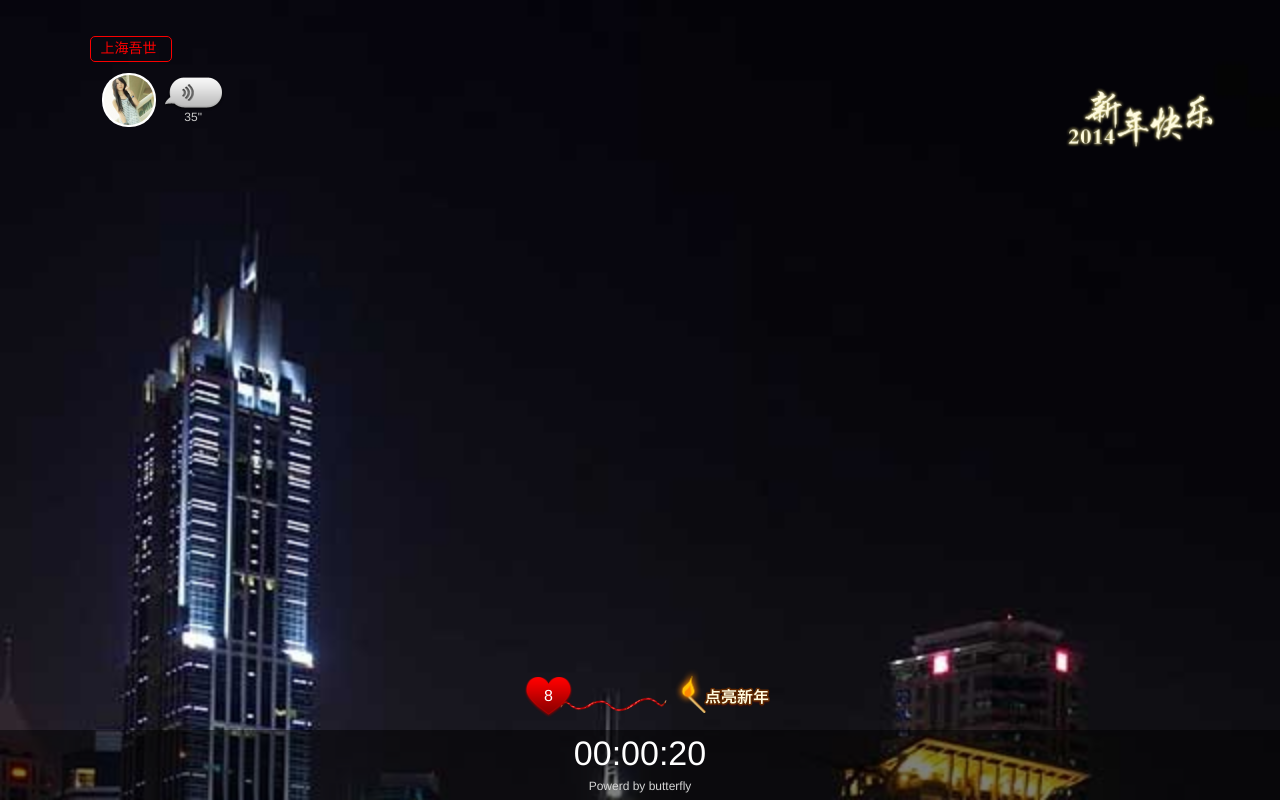
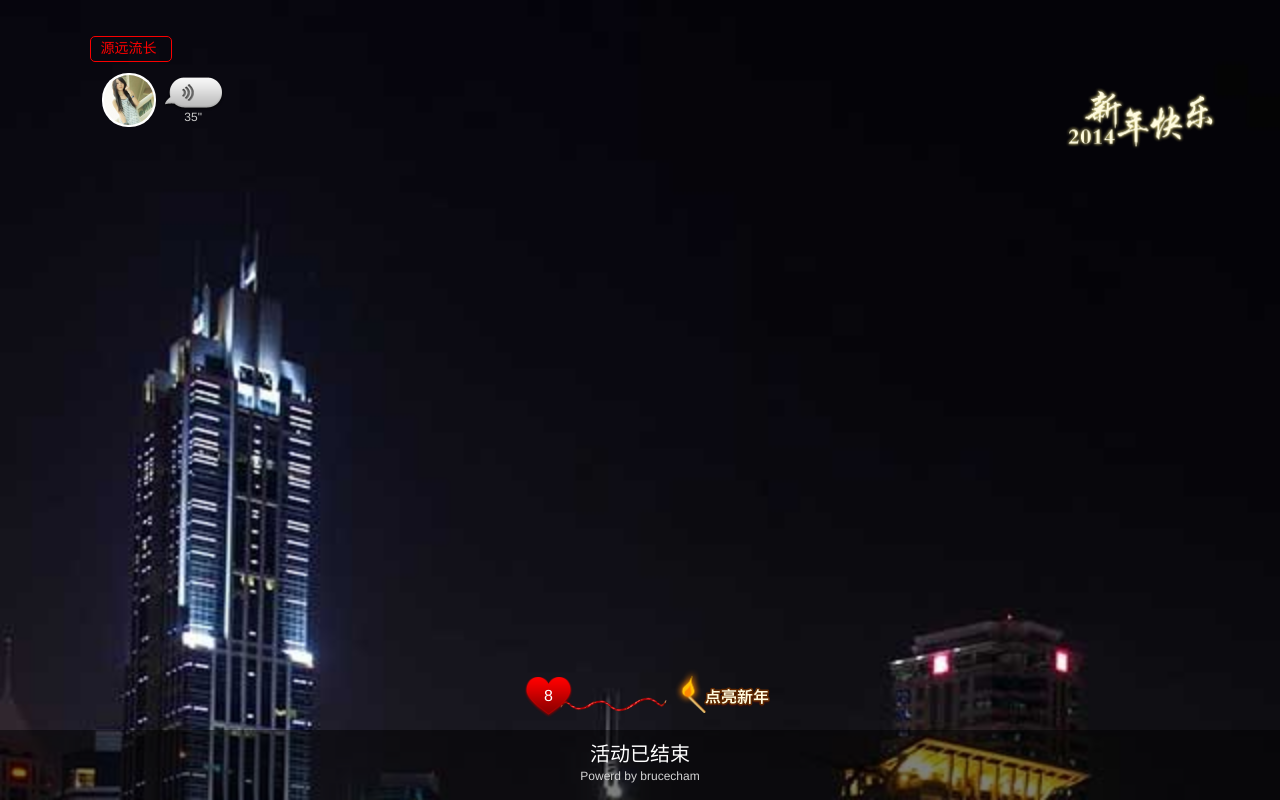
Before and after one commit to BruceCham/soldier, a plain HTML site: page newyear/index.html in a window 1280 px wide. Drawn offline with Linux system fonts and the light colour scheme.

Commit message:
修改为静态demo例子

```diff
--- a/newyear/index.html
+++ b/newyear/index.html
@@ -32,8 +32,9 @@
    <div class="footer">
 		<div class="blackLay"></div>
 		<div class="footerCont">
-			<div><span id="nyH">23</span>:<span id="nyM">25</span>:<span id="nyS">26</span></div>
-			<div class="footerBanner">Powerd by butterfly</div>
+			<!--<div><span id="nyH">23</span>:<span id="nyM">25</span>:<span id="nyS">26</span></div>-->
+			<div style="font-size: 20px;margin-top: 10px">活动已结束</div>
+			<div class="footerBanner">Powerd by brucecham</div>
 		</div>
 	</div>
 </div>
--- a/newyear/js/main.js
+++ b/newyear/js/main.js
@@ -38,7 +38,7 @@ var progressFn = {
         }, 1000);
     },
     init:function () {
-        $('#ctrlBox .icoWord').unbind("click").bind("click", function () {
+        $('#ctrlBox .icoWord,#ctrlBox .icoFire').unbind("click").bind("click", function () {
 			ajaxInfoFn.setPariseFn(_prarm);
             $(".ctrlBox .icoFire").animate({left:174, bottom:80}, 500, function () {
                 $(this).fadeOut();
@@ -253,14 +253,14 @@ var ajaxInfoFn = {
 			headImg.onload = function(){
 				$(".pHeadPic img").attr("src",headImg.src);
 			}
-			$(".pName").html("上海吾世");//加载用户名
+			$(".pName").html("源远流长");//加载用户名
 			imgLoadFn.init();//图片预加载
 			$("#pVoice .long").html("35\"");//音乐时长
 			$("#ctrlBox .icoHeart").html(8);//点赞数
 			ajaxInfoFn.ajaxForTime();
 	},
 	ajaxForTime: function(){
-		showTime(0,0,25);
+		//showTime(0,0,25);
 	},
 	setPariseFn : function(id){
 
```
